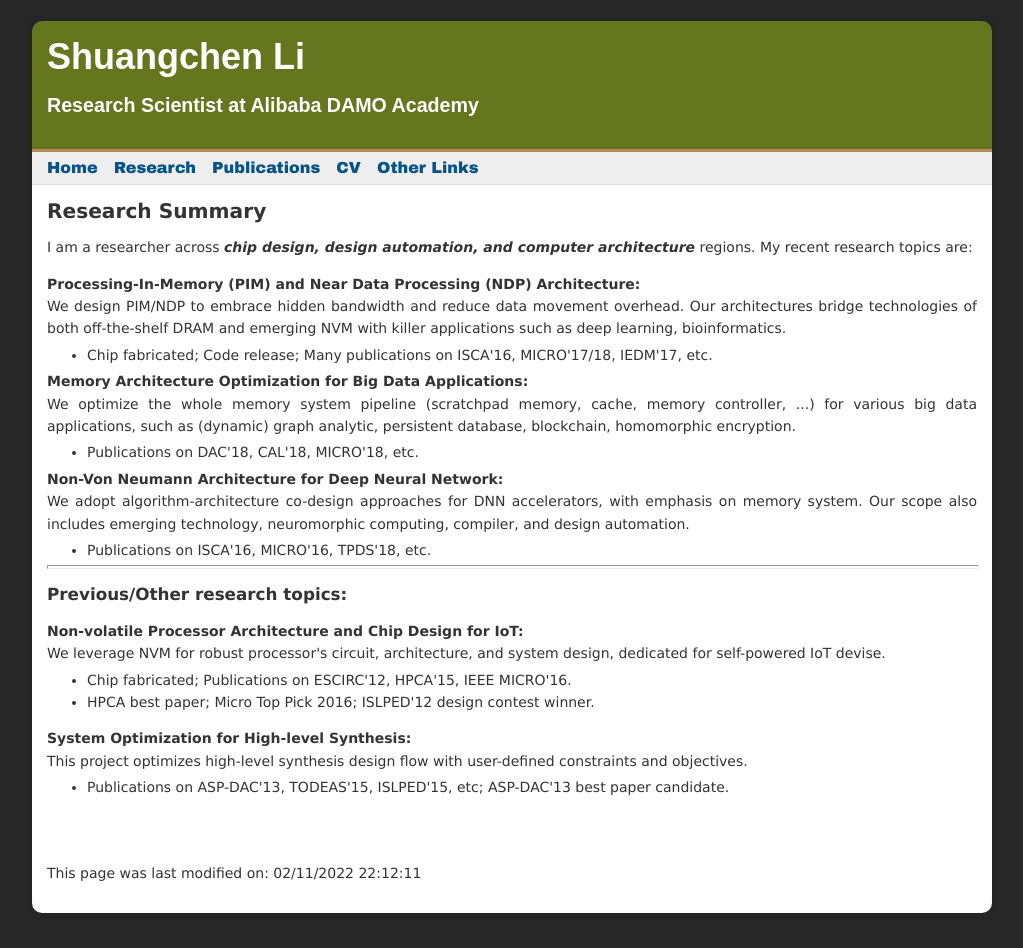
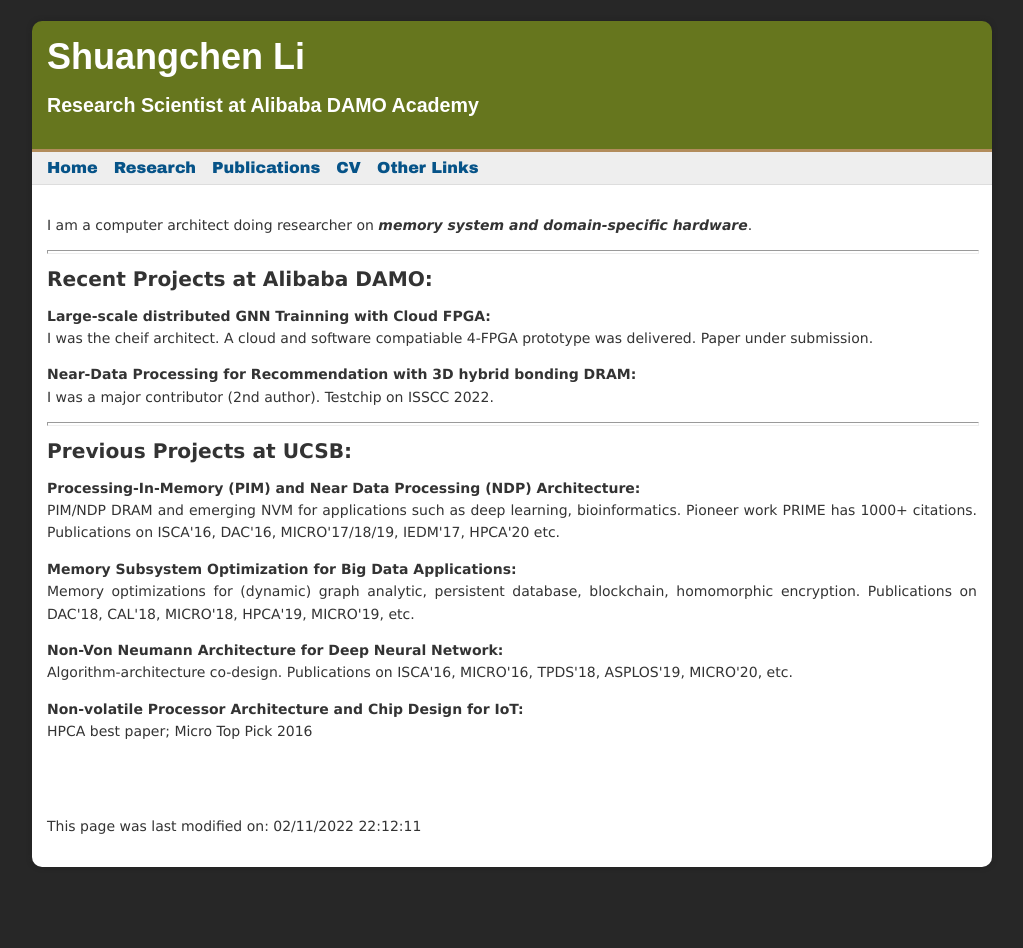
Before and after one commit to shuangchenli/shuangchenli.github.io, a plain HTML site: page research.html in a window 1280 px wide. Shown: the whole page, without its empty margins (128-1151 px from the left). After the commit the page ends 902 px from the top, so only its background shows below. Drawn offline with Linux system fonts and the light colour scheme; a script that the page names is missing.

Commit message:
update 02/2022

```diff
--- a/research.html
+++ b/research.html
@@ -28,61 +28,74 @@ Research Scientist at Alibaba DAMO Academy
 </div>
 <div id="page">
 <div id="content">
-<span style="font-weight: bold;"><big><big>
-Research Summary<br />
-</big></big></span>
+
 <p style="text-align: justify;">
-I am a researcher across <span style="font-style: italic; font-weight: bold;">chip design, design automation, and computer architecture</span> regions. My recent research topics are:
+I am a computer architect doing researcher on
+<span style="font-style: italic; font-weight: bold;">memory system and domain-specific hardware</span>.
 </p>
+
+<hr style="width: 100%; height: 2px;" />
+<p style="text-align: left;"><span style="font-weight: bold;"><big><big>Recent Projects at Alibaba DAMO:</big></big></span></p>
+
+<p style="text-align: justify;">
+<span style="font-weight: bold;">
+Large-scale distributed GNN Trainning with Cloud FPGA: <br />
+</span>
+I was the cheif architect. A cloud and software compatiable 4-FPGA prototype was delivered.
+Paper under submission.
+<br />
+</p>
+
+<p style="text-align: justify;">
+<span style="font-weight: bold;">
+Near-Data Processing for Recommendation with 3D hybrid bonding DRAM: <br />
+</span>
+I was a major contributor (2nd author). Testchip on ISSCC 2022.
+<br />
+</p>
+
+
+<hr style="width: 100%; height: 2px;" />
+<p style="text-align: left;"><span style="font-weight: bold;"><big><big>Previous Projects at UCSB:</big></big></span></p>
+
 <p style="text-align: justify;">
 <span style="font-weight: bold;">
 Processing-In-Memory (PIM) and Near Data Processing (NDP) Architecture: <br />
 </span>
-We design PIM/NDP to embrace hidden bandwidth and reduce data movement overhead. Our architectures bridge technologies of both off-the-shelf DRAM and emerging NVM with killer applications such as deep learning, bioinformatics.<br />
+PIM/NDP DRAM and emerging NVM for applications such as deep learning, bioinformatics.
+Pioneer work PRIME has 1000+ citations. Publications on ISCA'16, DAC'16, MICRO'17/18/19, IEDM'17, HPCA'20 etc.
+<br />
 </p>
-<ul>
-<li style="margin: -10px 0;">Chip fabricated; Code release; Many publications on ISCA'16, MICRO'17/18, IEDM'17, etc.</li>
-</ul>
+
 <p style="text-align: justify;">
 <span style="font-weight: bold;">
-Memory Architecture Optimization for Big Data Applications: <br />
+Memory Subsystem Optimization for Big Data Applications: <br />
 </span>
-We optimize the whole memory system pipeline (scratchpad memory, cache, memory controller, ...) for various big data applications, such as (dynamic) graph analytic, persistent database, blockchain, homomorphic encryption.<br />
+Memory optimizations for (dynamic) graph analytic, persistent database, blockchain, homomorphic encryption.
+Publications on DAC'18, CAL'18, MICRO'18, HPCA'19, MICRO'19, etc.
+<br />
 </p>
-<ul>
-<li style="margin: -10px 0;">Publications on DAC'18, CAL'18, MICRO'18, etc.</li>
-</ul>
+
 <p style="text-align: justify;">
 <span style="font-weight: bold;">
 Non-Von Neumann Architecture for Deep Neural Network: <br />
 </span>
-We adopt algorithm-architecture co-design approaches for DNN accelerators, with emphasis on memory system. Our scope also includes emerging technology,
-neuromorphic computing, compiler, and design automation.<br />
+Algorithm-architecture co-design.
+Publications on ISCA'16, MICRO'16, TPDS'18, ASPLOS'19, MICRO'20, etc.
+<br />
 </p>
 <ul>
-<li style="margin: -10px 0;">Publications on ISCA'16, MICRO'16, TPDS'18, etc.</li>
 </ul>
 
+<p style="text-align: justify;">
+<span style="font-weight: bold;">
+Non-volatile Processor Architecture and Chip Design for IoT: <br />
+</span>
+HPCA best paper; Micro Top Pick 2016
+</p>
 
-<hr style="width: 100%; height: 2px;" />
-<p style="text-align: left;"><span style="font-weight: bold;"><big>Previous/Other research topics:</big></span></p>
-<p style="text-align: justify;"><span style="font-weight: bold;">
-Non-volatile Processor Architecture and Chip Design for IoT:<br />
-</span>
-We leverage NVM for robust processor's circuit, architecture, and system design, dedicated for self-powered IoT devise.<br />
-</p>
-<ul>
-<li style="margin: -10px 0;">Chip fabricated; Publications on ESCIRC'12, HPCA'15, IEEE MICRO'16. </li>
-<li style="margin: 10px 0;">HPCA best paper; Micro Top Pick 2016; ISLPED'12 design contest winner.</li>
-</ul>
-<p style="text-align: justify;"><span style="font-weight: bold;">
-System Optimization for High-level Synthesis:<br />
-</span>
-This project optimizes high-level synthesis design flow with user-defined constraints and objectives.
-</p>
-<ul>
-<li style="margin: -10px 0;">Publications on ASP-DAC'13, TODEAS'15, ISLPED'15, etc; ASP-DAC'13 best paper candidate.</li>
-</ul>
+
+
 <br /><br />
 <p style="text-align: justify;"><span ="">
 <script language="Javascript">
```
Also changed, not shown: CV.html (+3 -3 lines), index.html (+12 -4 lines), publications.html (+17 -34 lines).
